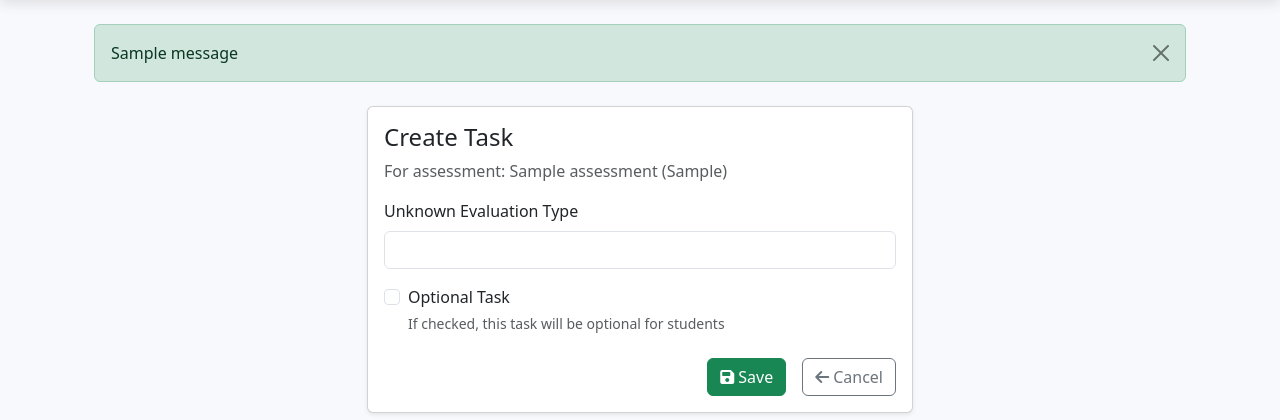
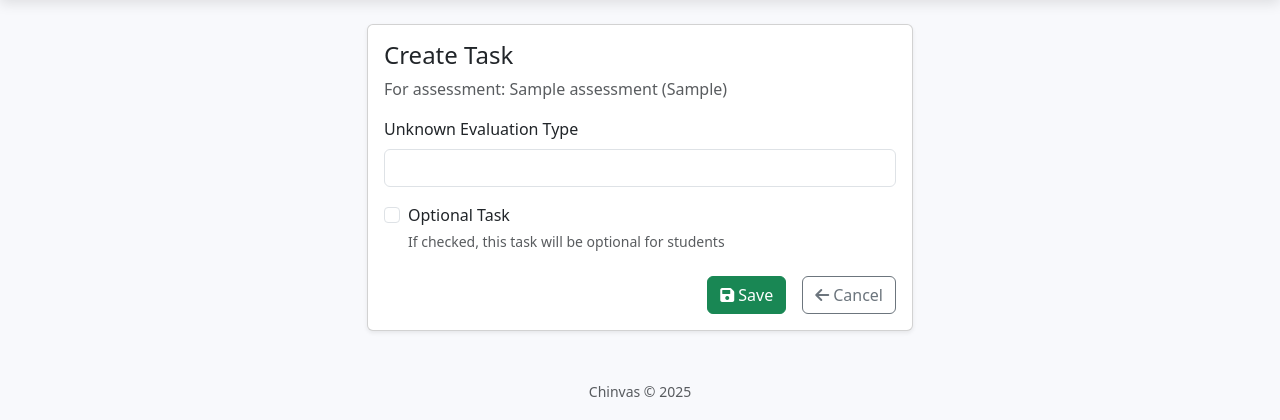
Before and after one commit to BorjaManterola/chinvas, a Flask app: page /tasks/new/1 in a window 1280 px wide. Shown: the part 78-498 px from the top of the page. Run offline with Flask 3, Linux system fonts and the light colour scheme; tables that the repository leaves empty hold one stand-in row (values such as "Sample post"); one stand-in notice (Sample message) is shown; parts of the project's set-up code (start-up, migrations or seed data) failed here and were passed over.

Commit message:
arreglo mensajes en task

```diff
--- a/app/templates/tasks/form.html
+++ b/app/templates/tasks/form.html
@@ -3,16 +3,7 @@
 {% block content %}
 
 <div class="container">
-    {% with messages = get_flashed_messages(with_categories=true) %}
-    {% if messages %}
-      {% for category, message in messages %}
-        <div class="alert alert-{{ category }} alert-dismissible fade show mt-3" role="alert">
-          {{ message }}
-          <button type="button" class="btn-close" data-bs-dismiss="alert" aria-label="Close"></button>
-        </div>
-      {% endfor %}
-    {% endif %}
-  {% endwith %}
+
     <div class="card mt-4 shadow-sm col-md-6 mx-auto">
         <div class="card-body">
             <h4 class="card-title">{{ 'Edit Task' if task else 'Create Task' }}</h4>
```
